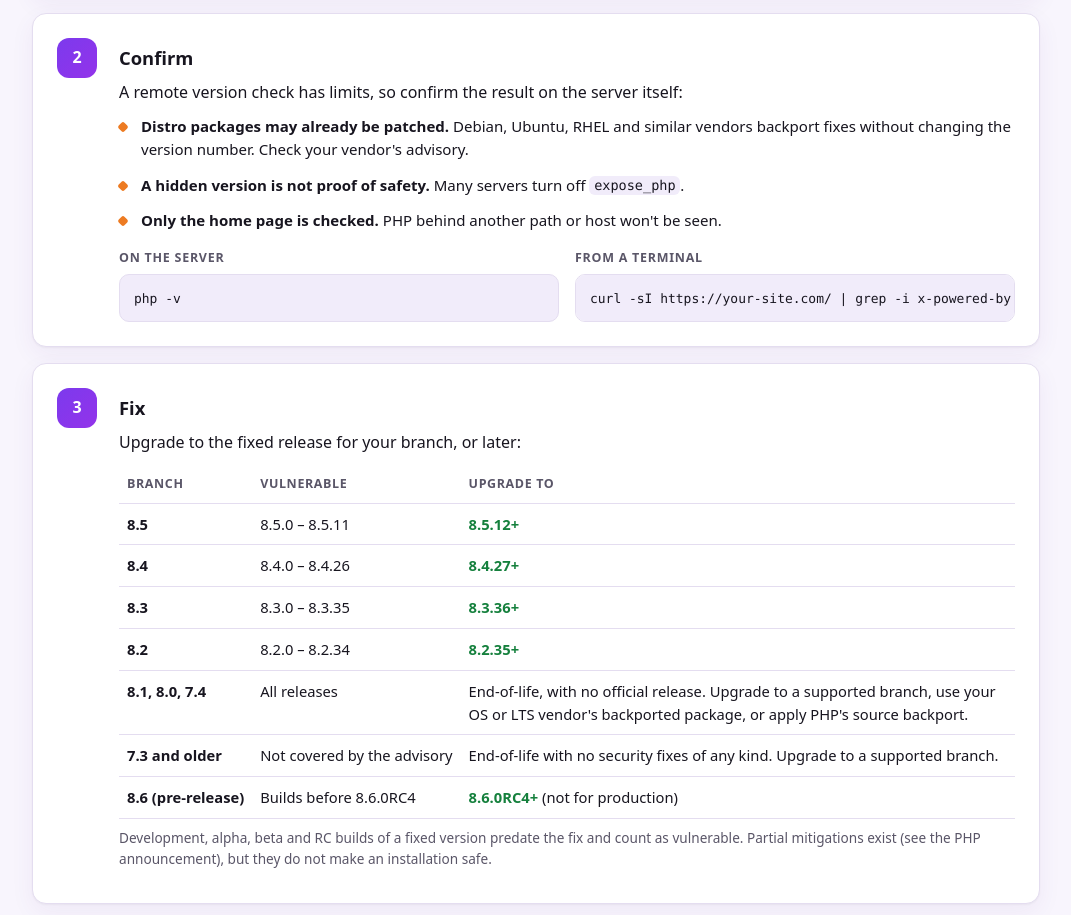
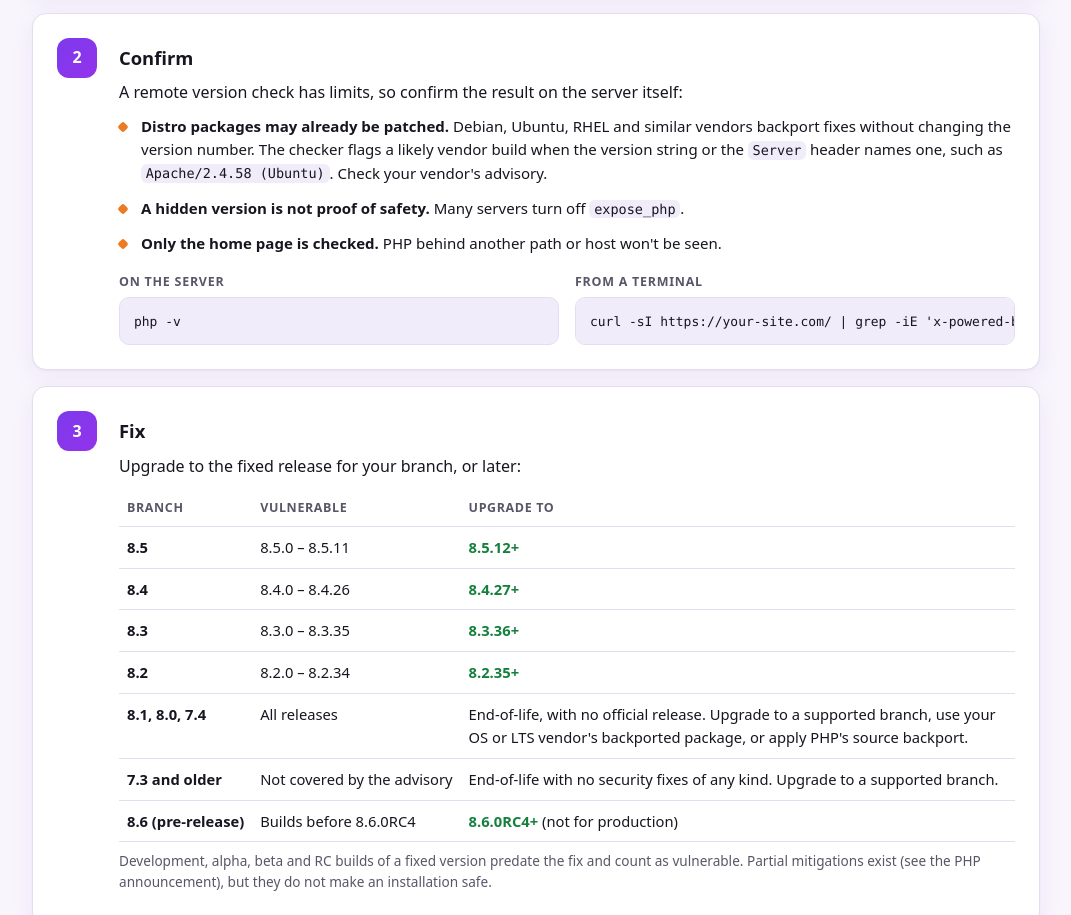
Before and after one commit to securin-public/php2shell-checker, a website with bundled scripts: page docs/index.html in a window 1280 px wide. Shown: the part 1845-2760 px from the top of the page, without its empty margins (104-1175 px from the left). Built offline with nearby package versions, Linux system fonts and the light colour scheme.

Commit message:
Explain vendor-build detection on the page and in the README

```diff
--- a/docs/index.html
+++ b/docs/index.html
@@ -118,13 +118,13 @@
             <h3>Confirm</h3>
             <p>A remote version check has limits, so confirm the result on the server itself:</p>
             <ul class="ticks">
-              <li><strong>Distro packages may already be patched.</strong> Debian, Ubuntu, RHEL and similar vendors backport fixes without changing the version number. Check your vendor's advisory.</li>
+              <li><strong>Distro packages may already be patched.</strong> Debian, Ubuntu, RHEL and similar vendors backport fixes without changing the version number. The checker flags a likely vendor build when the version string or the <code>Server</code> header names one, such as <code>Apache/2.4.58 (Ubuntu)</code>. Check your vendor's advisory.</li>
               <li><strong>A hidden version is not proof of safety.</strong> Many servers turn off <code>expose_php</code>.</li>
               <li><strong>Only the home page is checked.</strong> PHP behind another path or host won't be seen.</li>
             </ul>
             <div class="cmds">
               <div><h4>On the server</h4><pre><code>php -v</code></pre></div>
-              <div><h4>From a terminal</h4><pre><code>curl -sI https://your-site.com/ | grep -i x-powered-by</code></pre></div>
+              <div><h4>From a terminal</h4><pre><code>curl -sI https://your-site.com/ | grep -iE 'x-powered-by|^server'</code></pre></div>
             </div>
           </div>
         </li>
```
Also changed, not shown: README.md.
